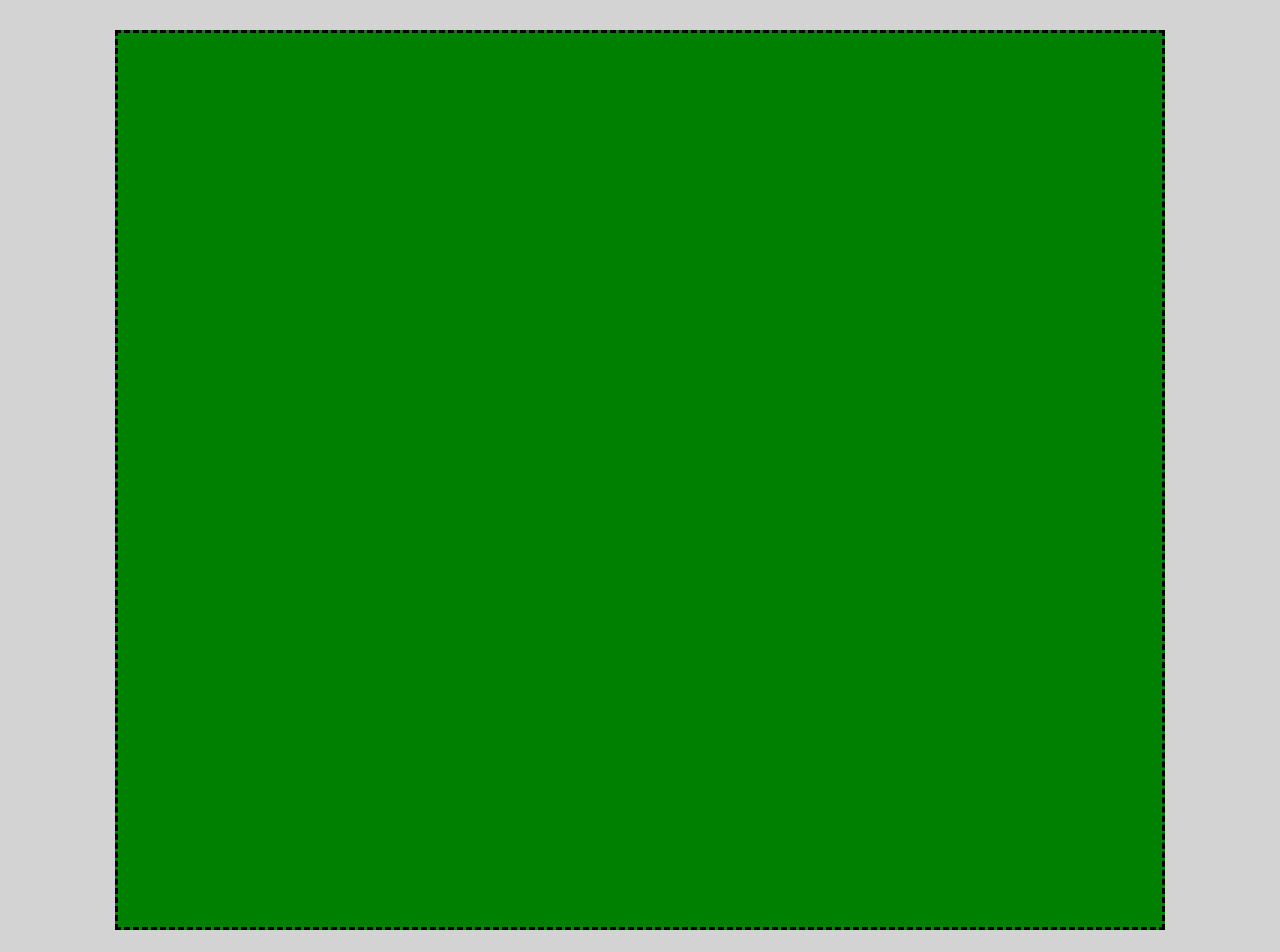
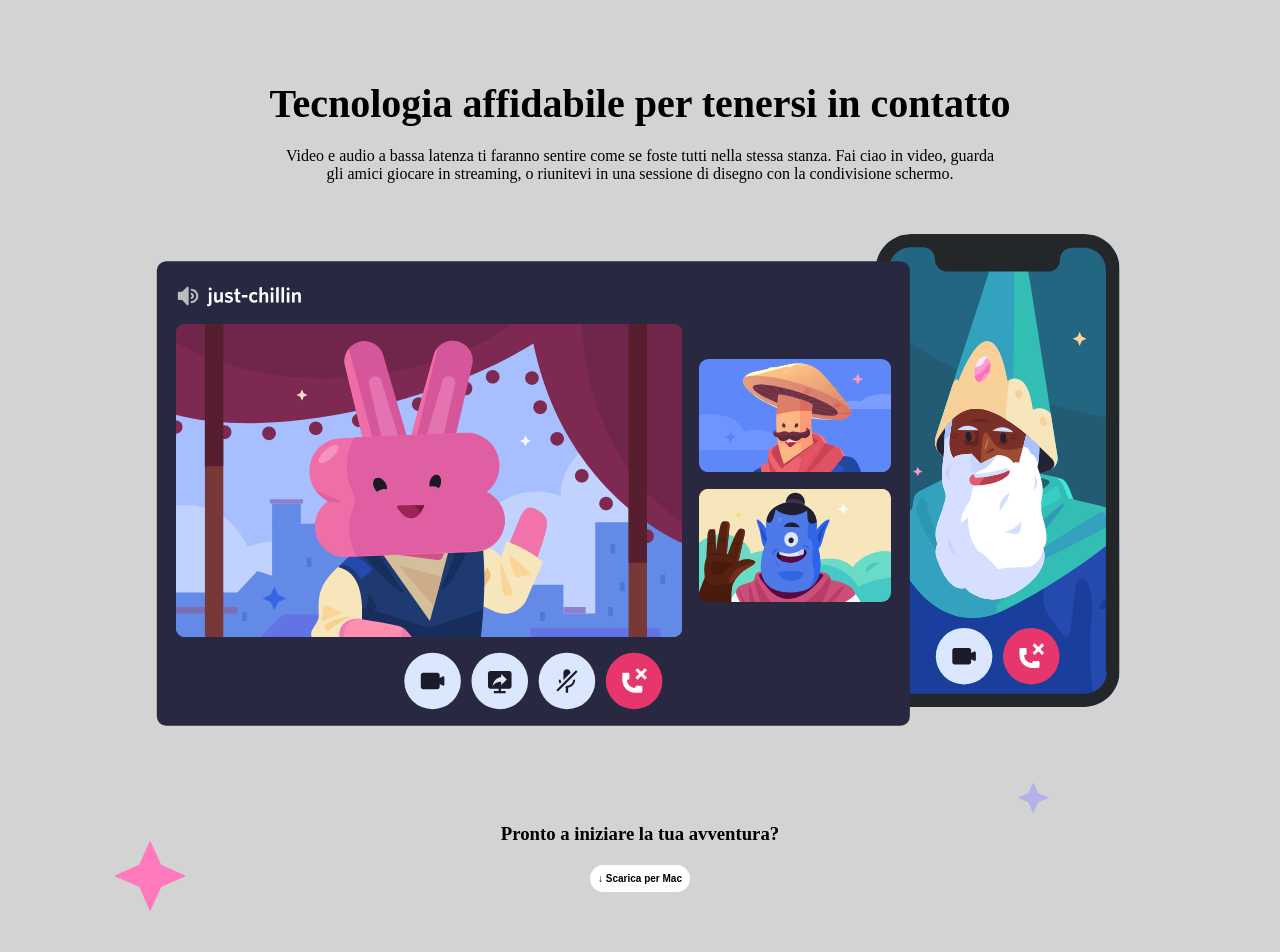
Before and after one commit to RossellaTaverni/htmlcss-discord, a plain HTML site: page index.html in a window 1280 px wide. Shown: the part 2080-3032 px from the top of the page. Drawn offline with Linux system fonts and the light colour scheme.

Commit message:
[UPD] Update the fifth main section creation.

```diff
--- a/css/style.css
+++ b/css/style.css
@@ -111,12 +111,35 @@ p.text-white{
     background-color: lightgray
 }
 
+.question{
+    background-image: url(../img/stars.svg);
+    background-size: cover;
+    text-align: center;
+    margin-top: 600px;
+    padding: 40px
+}
+
+.titolo-question{
+    padding-bottom: 20px;
+}
+
 .square-green{
     height: 900px;
     width: 1050px;
-    border: dashed black;
-    background-color: green;
+    background-image: url(../img/item4-big.svg);
+    background-size: 1030px;
+    background-repeat: no-repeat;
+    background-position: center;
     margin: 40px;
+}
+
+.titolo-centrato{
+    text-align: center;
+    padding-top: 50px;
+}
+
+.paragrafo-centrato{
+    text-align: center;
 }
 
 /*sesta sezione-main*/
--- a/index.html
+++ b/index.html
@@ -66,15 +66,24 @@
         <div class="container-white white2-sezione">
             <div class="square-lightblue blu3-sezione"></div>
             <div class="square-pink pink3-sezione">
-                <h2 class="titolo-paragrafo">Da pochi a un <br> fandom</h2>
+                <h2 class="titolo-paragrafo ">Da pochi a un <br> fandom</h2>
                 <p class="paragrafo">Dai inizio a una community di qualsiasi <br> dimensione con strumenti di moderazione e <br> accesso ai membri personalizzabile. <br> Concedi ai membri poteri speciali, crea <br> canali privati, e molto altro.</p>
             </div>
         </div>
 
+        <!--Quinta sezione-main-->
         <div class="bigcontainer-grey grey2-sezione">
-            <div class="square-green"></div>
+            <div class="square-green">
+                <h2 class="titolo-paragrafo titolo-centrato">Tecnologia affidabile per tenersi in contatto</h2>
+                <p class="paragrafo paragrafo-centrato">Video e audio a bassa latenza ti faranno sentire come se foste tutti nella stessa stanza. Fai ciao in video, guarda <br> gli amici giocare in streaming, o riunitevi in una sessione di disegno con la condivisione schermo.</p>
+                <div class="question">
+                    <h3 class="titolo-question">Pronto a iniziare la tua avventura?</h3>
+                    <button>&#8595 Scarica per Mac</button>
+                </div>
+            </div>
         </div>
 
+        <!--Sesta sezione-main-->
         <div class="container-black">
             <div class="square-salmon"></div>
             <div class="square-acquamarine"></div>
```
